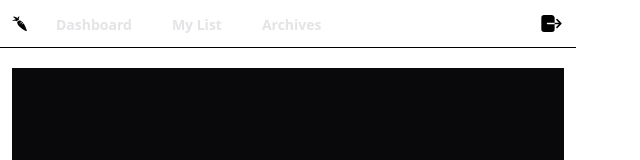
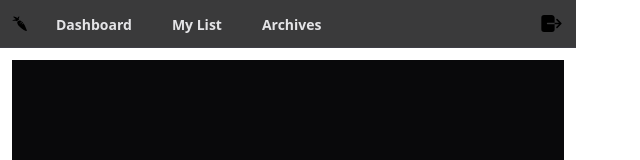
Before and after one commit to pp202/pink-carrot, a Next.js app: page /my-lists/new in a window 1280 px wide. Shown: the top 160 px of the page, without its empty margins (0-640 px from the left). Built offline with nearby package versions, Linux system fonts and the light colour scheme.

Commit message:
Make app header sticky across pink-carrot pages

```diff
--- a/src/app/(pink-carrot)/navbar.tsx
+++ b/src/app/(pink-carrot)/navbar.tsx
@@ -18,7 +18,7 @@ const NavBar = () => {
     ]
 
     return (
-        <nav className='flex gap-4 border-b mb-2 px-3 h-12 items-center'>
+        <nav className='sticky top-0 z-10 flex h-12 items-center gap-4 border-b border-zinc-700 bg-zinc-950/95 px-3 backdrop-blur supports-[backdrop-filter]:bg-zinc-950/80'>
             <Link href="/"><GiCarrot /></Link>
             <ul className='flex gap-4 grow'>
                 {navItems.map(item => navItem(item.href, item.name, path))}
```
